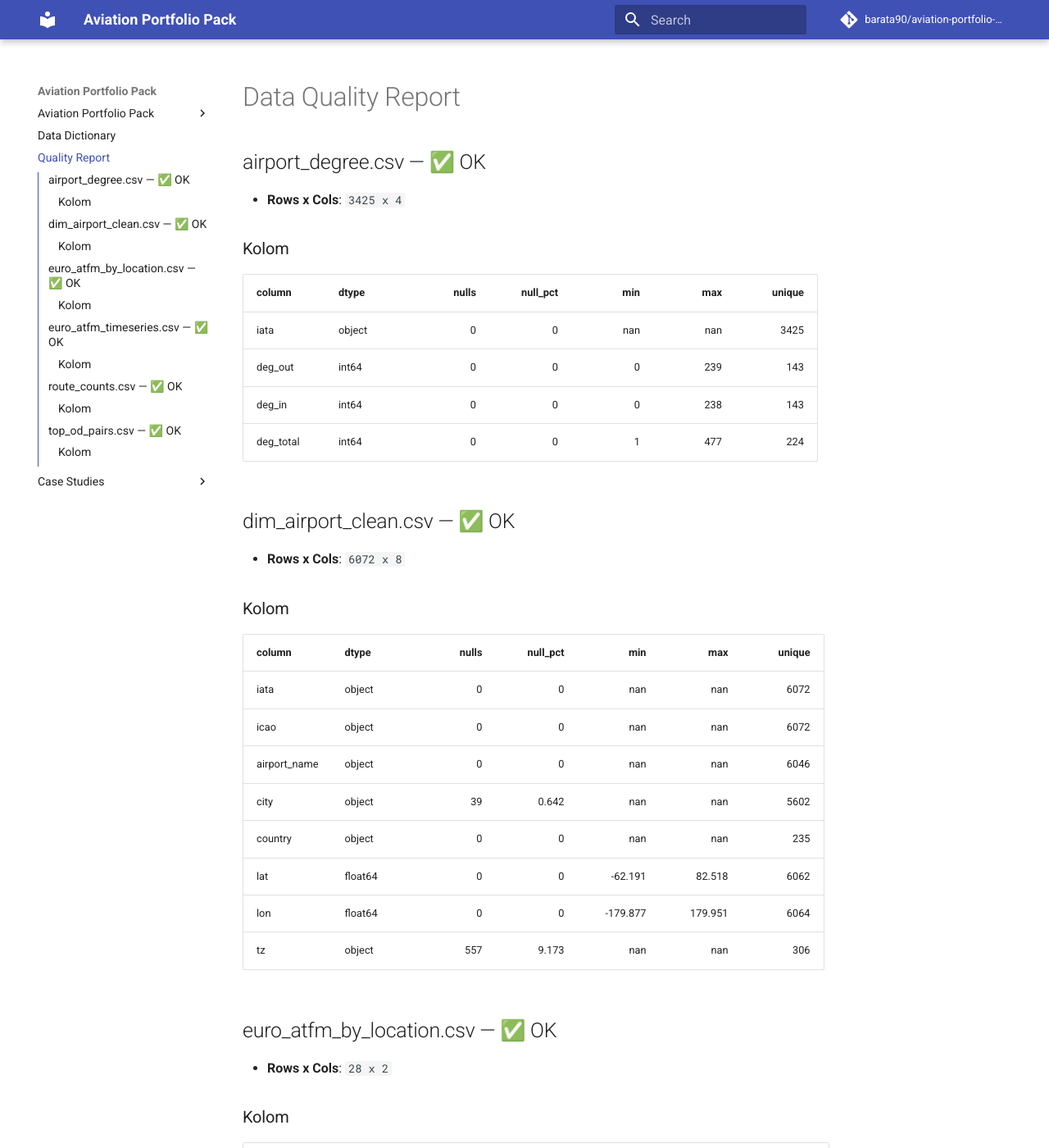
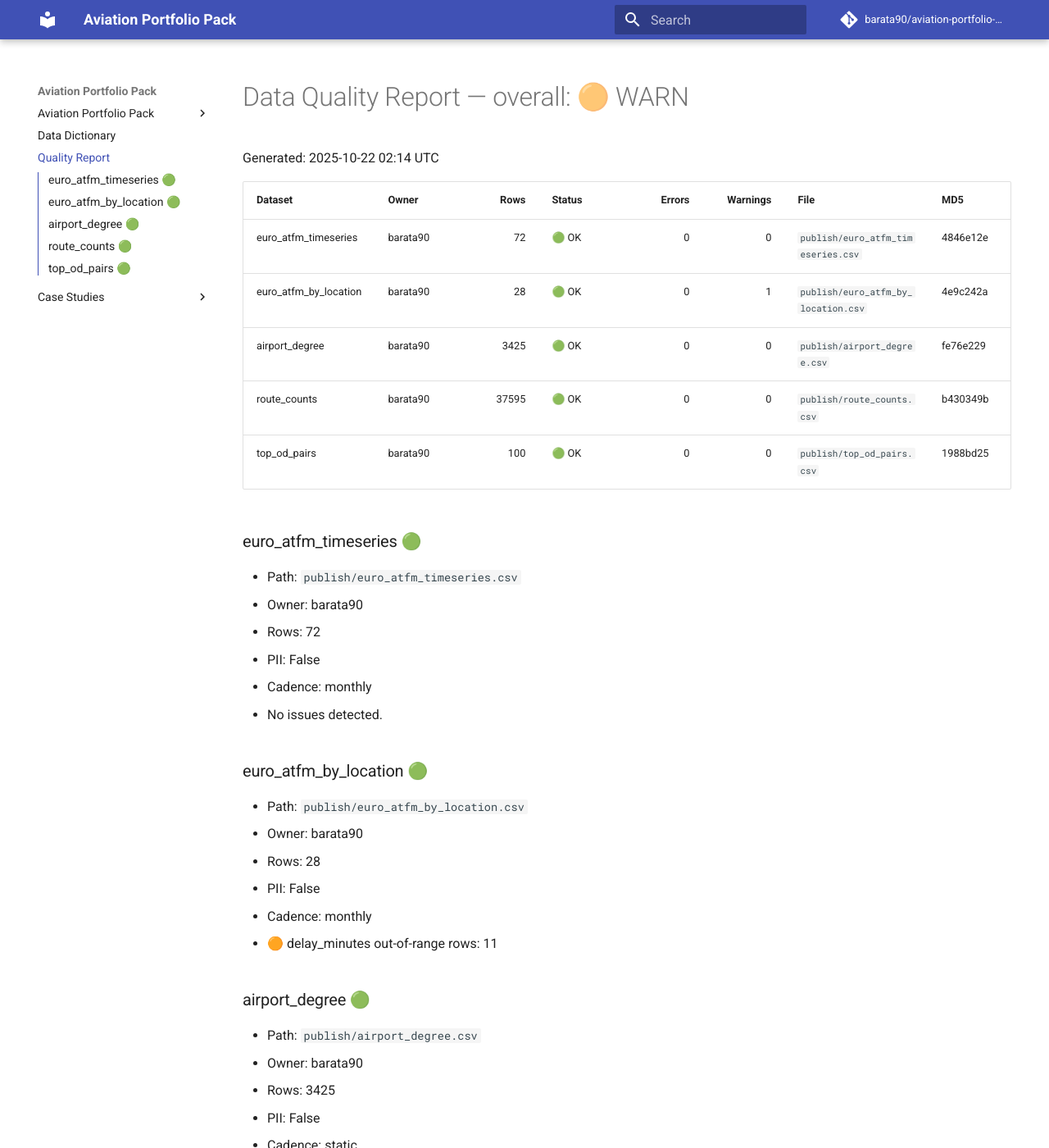
Before and after one commit to barata90/aviation-portfolio-pack, an MkDocs documentation site: the page built from docs/quality_report.md, in a window 1280 px wide and 1400 px high. Shown: the whole window at 82% size. Built offline with MkDocs 1.6.1 and Material for MkDocs 9.7.7, drawn with Linux system fonts in a browser that asks for light colours; comment, search, counter and statistics services are not loaded; some of the changed text lies outside the part shown.

Commit message:
docs(DQ): update quality_report.md

```diff
--- a/docs/quality_report.md
+++ b/docs/quality_report.md
@@ -1,68 +1,65 @@
-# Data Quality Report
+# Data Quality Report — overall: 🟠 WARN
 
-## airport_degree.csv — ✅ OK
-- **Rows x Cols**: `3425 x 4`
+Generated: 2025-10-22 02:14 UTC
 
-### Kolom
-| column    | dtype   |   nulls |   null_pct |   min |   max |   unique |
-|:----------|:--------|--------:|-----------:|------:|------:|---------:|
-| iata      | object  |       0 |          0 |   nan |   nan |     3425 |
-| deg_out   | int64   |       0 |          0 |     0 |   239 |      143 |
-| deg_in    | int64   |       0 |          0 |     0 |   238 |      143 |
-| deg_total | int64   |       0 |          0 |     1 |   477 |      224 |
+| Dataset               | Owner    |   Rows | Status   |   Errors |   Warnings | File                                | MD5      |
+|:----------------------|:---------|-------:|:---------|---------:|-----------:|:------------------------------------|:---------|
+| euro_atfm_timeseries  | barata90 |     72 | 🟢 OK     |        0 |          0 | `publish/euro_atfm_timeseries.csv`  | 4846e12e |
+| euro_atfm_by_location | barata90 |     28 | 🟢 OK     |        0 |          1 | `publish/euro_atfm_by_location.csv` | 4e9c242a |
+| airport_degree        | barata90 |   3425 | 🟢 OK     |        0 |          0 | `publish/airport_degree.csv`        | fe76e229 |
+| route_counts          | barata90 |  37595 | 🟢 OK     |        0 |          0 | `publish/route_counts.csv`          | b430349b |
+| top_od_pairs          | barata90 |    100 | 🟢 OK     |        0 |          0 | `publish/top_od_pairs.csv`          | 1988bd25 |
 
-## dim_airport_clean.csv — ✅ OK
-- **Rows x Cols**: `6072 x 8`
+### euro_atfm_timeseries 🟢
 
-### Kolom
-| column       | dtype   |   nulls |   null_pct |      min |     max |   unique |
-|:-------------|:--------|--------:|-----------:|---------:|--------:|---------:|
-| iata         | object  |       0 |      0     |  nan     | nan     |     6072 |
-| icao         | object  |       0 |      0     |  nan     | nan     |     6072 |
-| airport_name | object  |       0 |      0     |  nan     | nan     |     6046 |
-| city         | object  |      39 |      0.642 |  nan     | nan     |     5602 |
-| country      | object  |       0 |      0     |  nan     | nan     |      235 |
-| lat          | float64 |       0 |      0     |  -62.191 |  82.518 |     6062 |
-| lon          | float64 |       0 |      0     | -179.877 | 179.951 |     6064 |
-| tz           | object  |     557 |      9.173 |  nan     | nan     |      306 |
+- Path: `publish/euro_atfm_timeseries.csv`
+- Owner: barata90
+- Rows: 72
+- PII: False
+- Cadence: monthly
 
-## euro_atfm_by_location.csv — ✅ OK
-- **Rows x Cols**: `28 x 2`
-
-### Kolom
-| column        | dtype   |   nulls |   null_pct |    min |    max |   unique |
-|:--------------|:--------|--------:|-----------:|-------:|-------:|---------:|
-| location      | object  |       0 |          0 | nan    | nan    |       28 |
-| delay_minutes | float64 |       0 |          0 |  -0.14 |   2.64 |       23 |
-
-## euro_atfm_timeseries.csv — ✅ OK
-- **Rows x Cols**: `72 x 2`
-
-### Kolom
-| column        | dtype   |   nulls |   null_pct |   min |   max |   unique |
-|:--------------|:--------|--------:|-----------:|------:|------:|---------:|
-| period_start  | object  |       0 |          0 |   nan |   nan |       72 |
-| delay_minutes | float64 |       0 |          0 |     1 |     1 |        1 |
-
-## route_counts.csv — ✅ OK
-- **Rows x Cols**: `37595 x 3`
-
-### Kolom
-| column     | dtype   |   nulls |   null_pct |   min |   max |   unique |
-|:-----------|:--------|--------:|-----------:|------:|------:|---------:|
-| src_iata   | object  |       0 |          0 |   nan |   nan |     3409 |
-| dst_iata   | object  |       0 |          0 |   nan |   nan |     3418 |
-| num_routes | int64   |       0 |          0 |     1 |    20 |       15 |
-
-## top_od_pairs.csv — ✅ OK
-- **Rows x Cols**: `100 x 3`
-
-### Kolom
-| column     | dtype   |   nulls |   null_pct |   min |   max |   unique |
-|:-----------|:--------|--------:|-----------:|------:|------:|---------:|
-| src_iata   | object  |       0 |          0 |   nan |   nan |       54 |
-| dst_iata   | object  |       0 |          0 |   nan |   nan |       56 |
-| num_routes | int64   |       0 |          0 |     9 |    20 |        7 |
+- No issues detected.
 
 
-**Overall status**: ✅ PASS
+### euro_atfm_by_location 🟢
+
+- Path: `publish/euro_atfm_by_location.csv`
+- Owner: barata90
+- Rows: 28
+- PII: False
+- Cadence: monthly
+
+- 🟠 delay_minutes out-of-range rows: 11
+
+
+### airport_degree 🟢
+
+- Path: `publish/airport_degree.csv`
+- Owner: barata90
+- Rows: 3425
+- PII: False
+- Cadence: static
+
+- No issues detected.
+
+
+### route_counts 🟢
+
+- Path: `publish/route_counts.csv`
+- Owner: barata90
+- Rows: 37595
+- PII: False
+- Cadence: static
+
+- No issues detected.
+
+
+### top_od_pairs 🟢
+
+- Path: `publish/top_od_pairs.csv`
+- Owner: barata90
+- Rows: 100
+- PII: False
+- Cadence: static
+
+- No issues detected.
```
